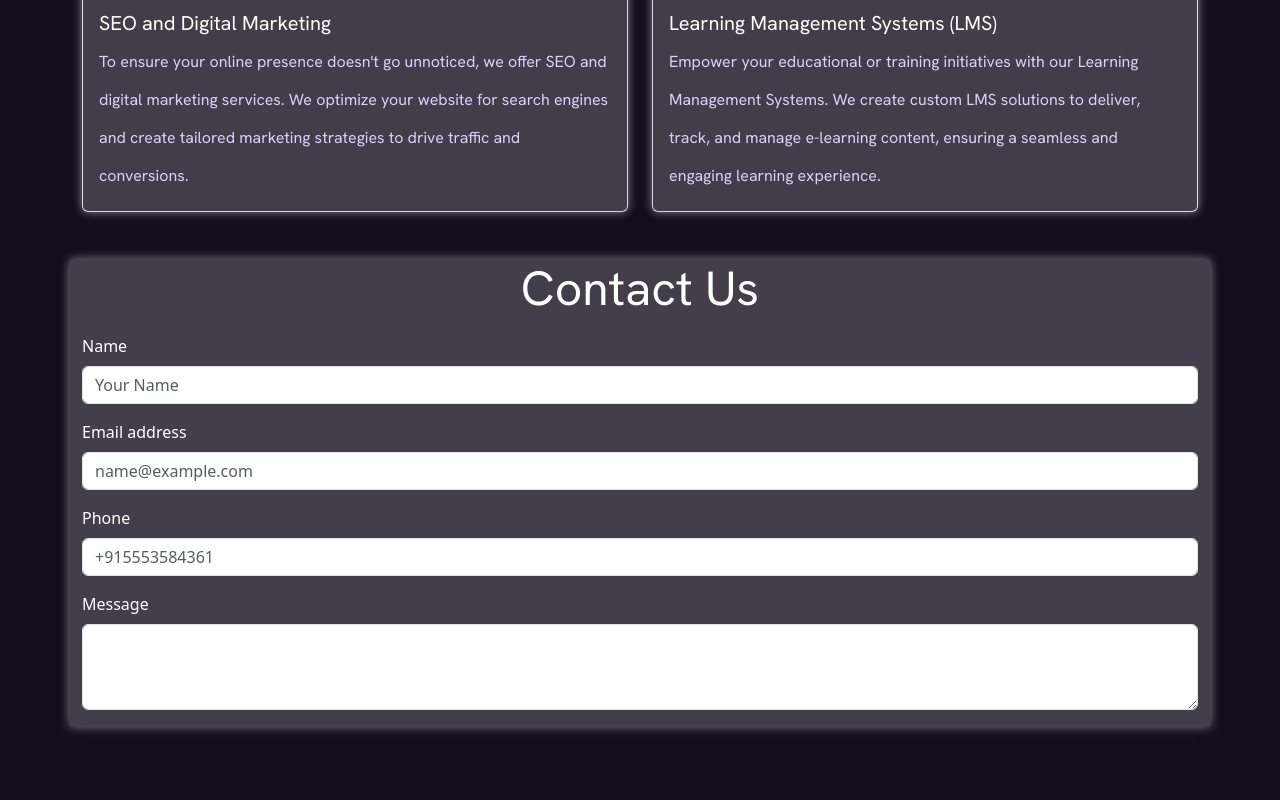
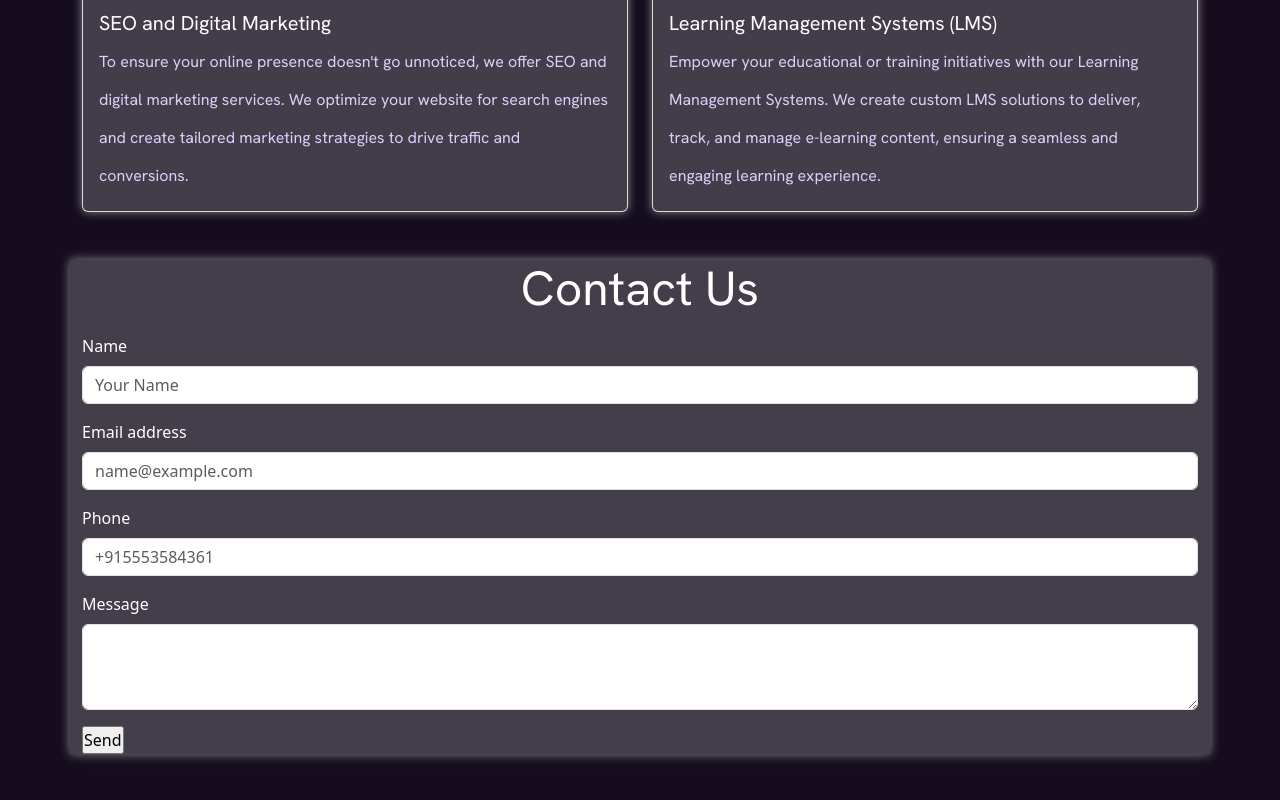
Before and after one commit to Nexus-Code-Lab/Nexus-Code-Lab.github.io, a plain HTML site: page index.html in a window 1280 px wide. Shown: the part 3183-3983 px from the top of the page. Drawn offline with nearby package versions, Linux system fonts and the light colour scheme.

Commit message:
Update index.html

```diff
--- a/index.html
+++ b/index.html
@@ -132,6 +132,7 @@
                     <label for="exampleFormControlTextarea1" class="form-label">Message</label>
                     <textarea class="form-control" id="exampleFormControlTextarea1" rows="3"></textarea>
                   </div>
+                  <input id="submit-btn" type="submit" value="Send">
               </div>
       </div>
   </div>
```
